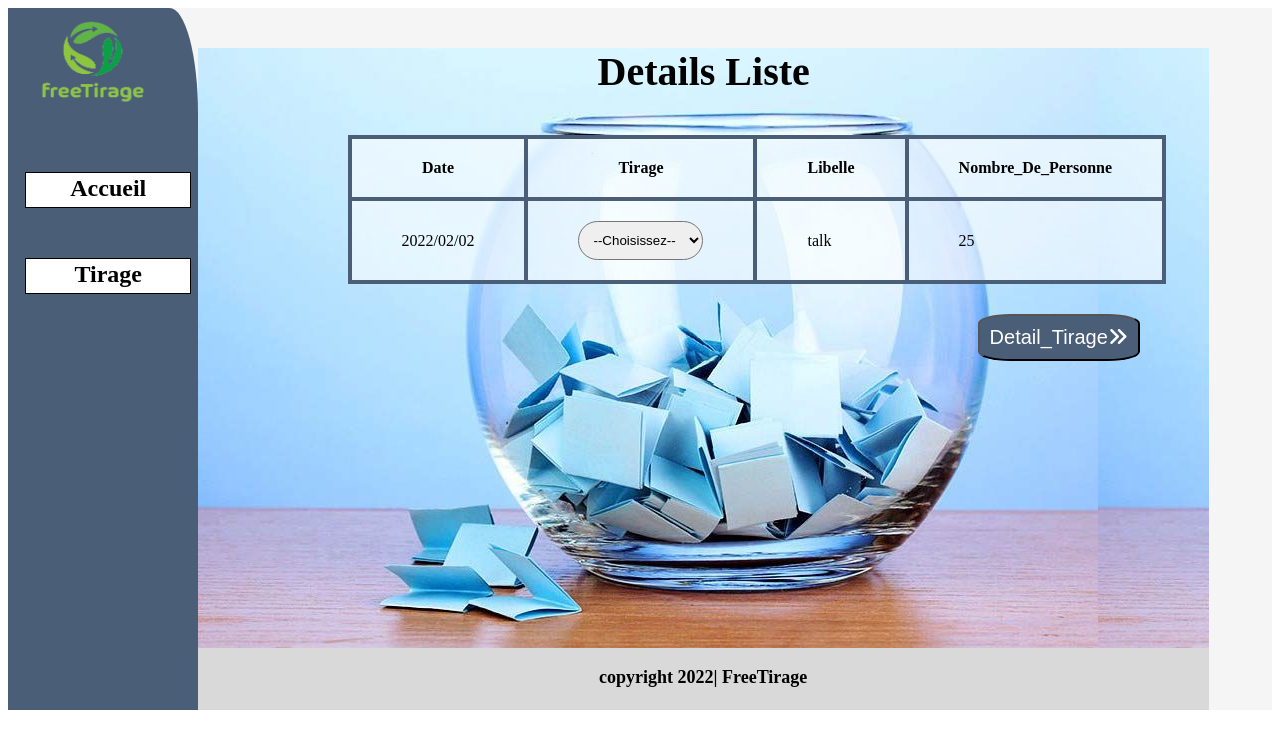
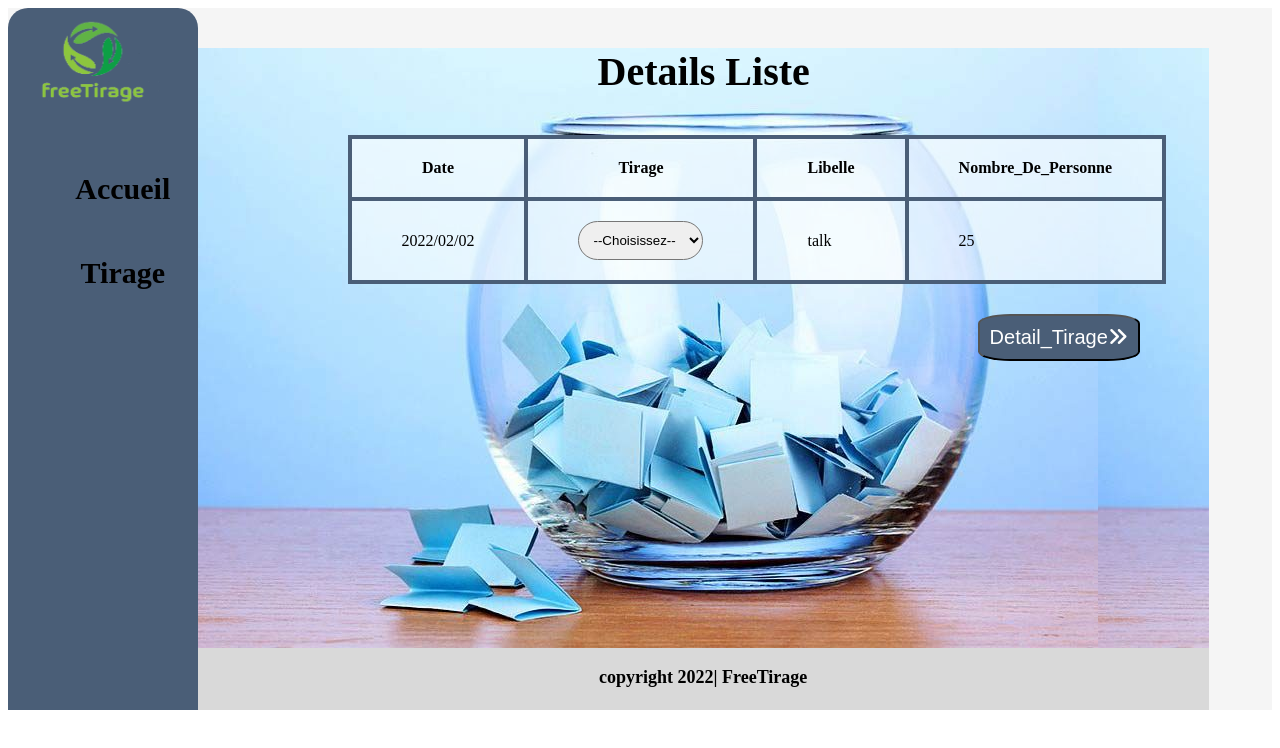
Before and after one commit to devBakary/APITirageInterface, an Angular app: page /tirageL in a window 1280 px wide. Shown: the top 748 px of the page. Built offline with nearby package versions, Linux system fonts and the light colour scheme.

Commit message:
reglage au niveau front end

```diff
--- a/src/app/accueil/accueil.component.html
+++ b/src/app/accueil/accueil.component.html
@@ -1,6 +1,35 @@
 <section class="container">
 
 <div class="main">
+
+
+  <div id="carousel-example-generic" class="carousel slide" data-bs-ride="carousel">
+    <ol class="carousel-indicators">
+      <li data-bs-target="#carousel-example-generic" data-bs-slide-to="0" class="active"></li>
+      <li data-bs-target="#carousel-example-generic" data-bs-slide-to="1"></li>
+      <li data-bs-target="#carousel-example-generic" data-bs-slide-to="2"></li>
+    </ol>
+    <div class="carousel-inner">
+      <div class="carousel-item active">
+        <img src="mail.png" alt="First slide">
+      </div>
+      <div class="carousel-item">
+        <img src="whatsapp.jpg" alt="Second slide">
+      </div>
+      <div class="carousel-item">
+        <img src="whatsap.jpg" alt="Third slide">
+      </div>
+    </div>
+    <a class="carousel-control-prev" href="#carousel-example-generic" role="button" data-bs-slide="prev">
+      <span class="carousel-control-prev-icon" aria-hidden="true"></span>
+      <span class="visually-hidden">Precedent</span>
+    </a>
+    <a class="carousel-control-next" href="#carousel-example-generic" role="button" data-bs-slide="next">
+      <span class="carousel-control-next-icon" aria-hidden="true"></span>
+      <span class="visually-hidden">Suivant</span>
+    </a>
+  </div>
+
 
 
 
--- a/src/app/accueil/accueil.component.scss
+++ b/src/app/accueil/accueil.component.scss
@@ -11,8 +11,10 @@
   width: 90%;
   height: 270px;
   background-color: #ececec;
-  border-radius: 8% 8% 0 0;
+  border-radius: 8px 8px 0 0;
+  box-sizing: border-box;
   padding: 10px;
+  box-shadow: 1px 1px 10px rgba(0, 0, 0, 0.8);
 }
 
 /*libelle pour le premeier statistique*/
--- a/src/app/app-routing.module.ts
+++ b/src/app/app-routing.module.ts
@@ -10,7 +10,7 @@ import { PostulantTrierComponent } from './postulant-trier/postulant-trier.compo
 const routes: Routes = [
   {
   path: "",
-  redirectTo:"/postulantT",
+  redirectTo:"/tirageA",
   pathMatch: 'full'
 },
 {path: "tirageA", component: AccueilComponent},
--- a/src/app/app.component.scss
+++ b/src/app/app.component.scss
@@ -16,33 +16,28 @@ img{
 .dashboard{
   width: 15%;
   background-color: #4A5E77;
-  border-radius: 0 15% 0 0;
+  border-radius: 20px 20px 0 0;
 }
 .bouton li a{
   text-decoration: none;
   display: block;
-  text-align: center;
-  font-size: 24px;
+  font-size: 30px;
   font-weight: bold;
   color: black;
 }
 li{
-  width: 160px;
-  height: 30px;
   list-style: none;
-  border: 1px solid black;
-  background-color: white;
   text-align: center;
   margin-top: 50px;
-  padding: 2px;
 
 }
-ul{
-  margin-left: -12%;
-  margin-top: 20px;
+li a:hover{
+  border: none;
+  border-bottom: 5px solid white;
 }
-a:active{
-  background-color: black;
+li a:focus{
+  border: none;
+  border-bottom: 5px solid white;
 }
 
 .footer{
--- a/src/app/postulant-trier/postulant-trier.component.html
+++ b/src/app/postulant-trier/postulant-trier.component.html
@@ -11,6 +11,7 @@
     <td>{{list.idpostulant}}</td>
     <td>{{list.nompostulant}}</td>
     <td>{{list.email}}</td>
+    <td>{{list.length}}</td>
   </tr>
 
 </table>
--- a/src/app/tirage/tirage.component.scss
+++ b/src/app/tirage/tirage.component.scss
@@ -7,11 +7,17 @@
 .forme{
   width: 78%;
   height: 300px;
-  border: 1.5px solid black;
+  border: 2px solid black;
   padding: 10px;
   margin-left: auto;
   margin-right: auto;
   font-size: 20px;
+  box-sizing: border-box;
+  background-color: #ececec;
+  border-radius: 8px;
+  box-sizing: border-box;
+  padding: 10px;
+  box-shadow: 1px 1px 10px rgba(0, 0, 0, 0.8);
 }
 label{
   margin-left: 5%;
@@ -21,23 +27,30 @@ label{
   width: 300px;
   height: 30px;
   font-size: 18px;
+  border: none;
+  border-bottom: 1px solid black;
   margin-left: 37%;
   border-radius: 10px;
   background-color: #eaeaea;
 }
-.libelle:active{
-  border: 1.5px solid red;
+::placeholder{
+  color: black;
+  padding-left: 10px;
 }
-.liste{
-  width: 300px;
-  height: 35px;
-  font-size: 18px;
-  text-align: center;
-  font-weight: bold;
-  margin-left: 39%;
-  border-radius: 10px;
-  background-color: #d9d9d9;
+.libelle:hover{
+  border-bottom: 3px solid #0D9F45;
+
 }
+// .liste{
+//   width: 300px;
+//   height: 35px;
+//   font-size: 18px;
+//   text-align: center;
+//   font-weight: bold;
+//   margin-left: 39%;
+//   border-radius: 10px;
+//   background-color: #d9d9d9;
+// }
 .nbre{
   width: 120px;
   height: 30px;
@@ -58,6 +71,11 @@ label{
   margin-right: auto;
   font-size: 20px;
   text-align: center;
+  box-sizing: border-box;
+  box-shadow: 1px 1px 10px rgba(0, 0, 0, 0.8);
+}
+.btn:hover{
+  background-color: #0D9F45 ;
 }
 
 .part2{
@@ -86,3 +104,6 @@ label{
   font-size: 20px;
   text-align: center;
 }
+.bttn:hover{
+  background-color: #0D9F45 ;
+}
```
